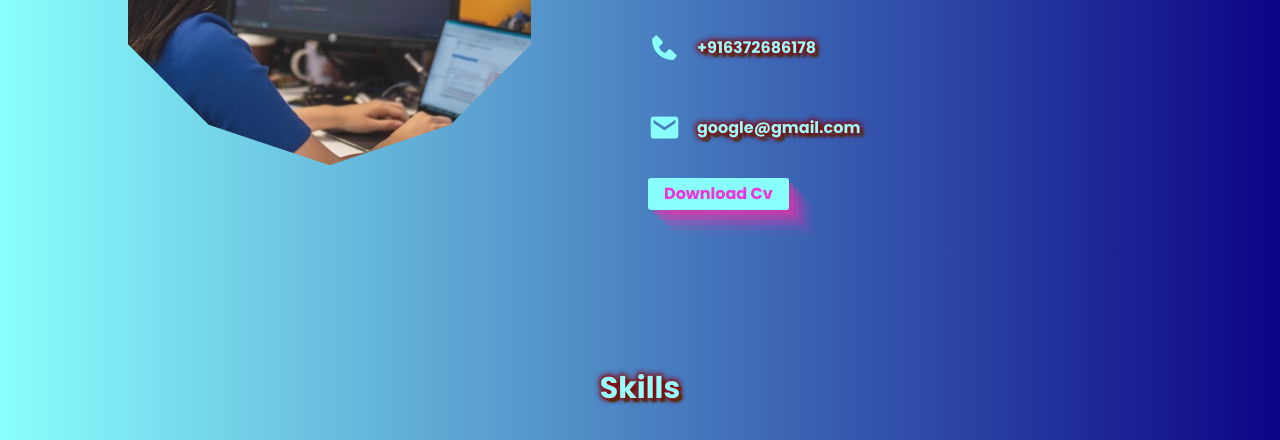
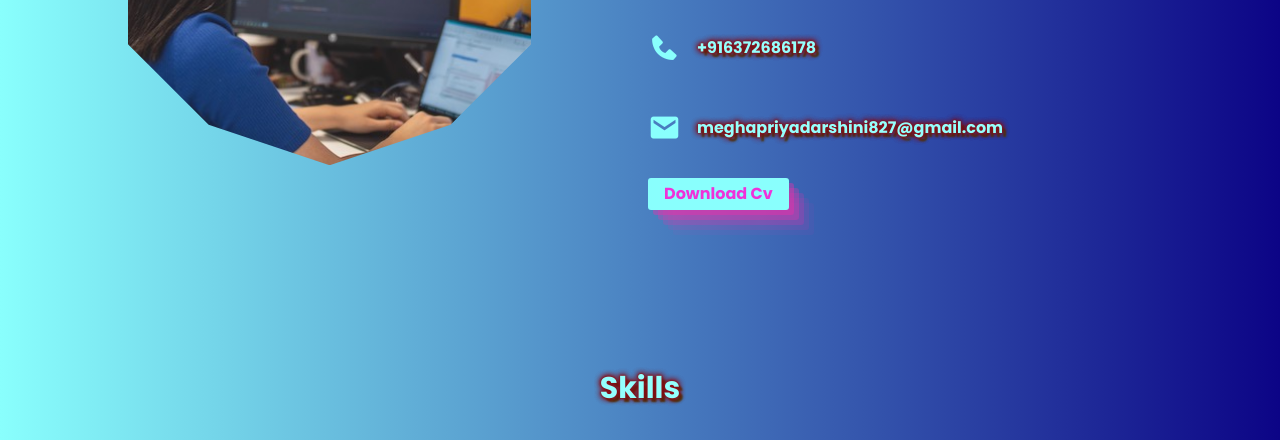
Before and after one commit to meghena/portfolio, a plain HTML site: page index.html in a window 1280 px wide. Shown: the part 1271-1711 px from the top of the page. Drawn offline with nearby package versions, Linux system fonts and the light colour scheme.

Commit message:
Update index.html

```diff
--- a/index.html
+++ b/index.html
@@ -31,7 +31,7 @@
 
     <section class="home" id="home">
         <div class="social">
-            <a href="https://meghena-portfolio.netlify.app/"><i class='bx bxl-github'></i></a>
+            <a href="https://github.com/meghena"><i class='bx bxl-github'></i></a>
             <a href="www.linkedin.com/in/meghapriyadarshini2001"><i class='bx bxl-linkedin' ></i></a>
             <a href="meghapriyadarshini827@gmail.com"><i class='bx bxl-gmail' ></i></a>
         </div>
@@ -80,7 +80,7 @@
                     <!-- Box 3 -->
                     <div class="info-box">
                         <i class='bx bxs-envelope' ></i>
-                        <span>google@gmail.com</span>
+                        <span>meghapriyadarshini827@gmail.com</span>
                     </div>
                 </div>
                 <a href="https://drive.google.com/file/d/1KZpzIf-ht87_9S85W3vC2coEzeQbeXoM/view?usp=share_link" class="btn">Download Cv</a>
@@ -179,7 +179,7 @@
     </section>
     <!-- Copyright -->
     <div class="copyright">
-        <p>Created By <a href="smaranikapanda603@gmail.com">MEGHENA PRIYADARSHINI </a> | All Right Reserved.</p>
+        <p>Created By <a href="meghapriyadarshini827@gmail.com">MEGHENA PRIYADARSHINI </a> | All Right Reserved.</p>
     </div>
     <!-- Link To JS -->
     <script src="./js/script.js"></script>
```
